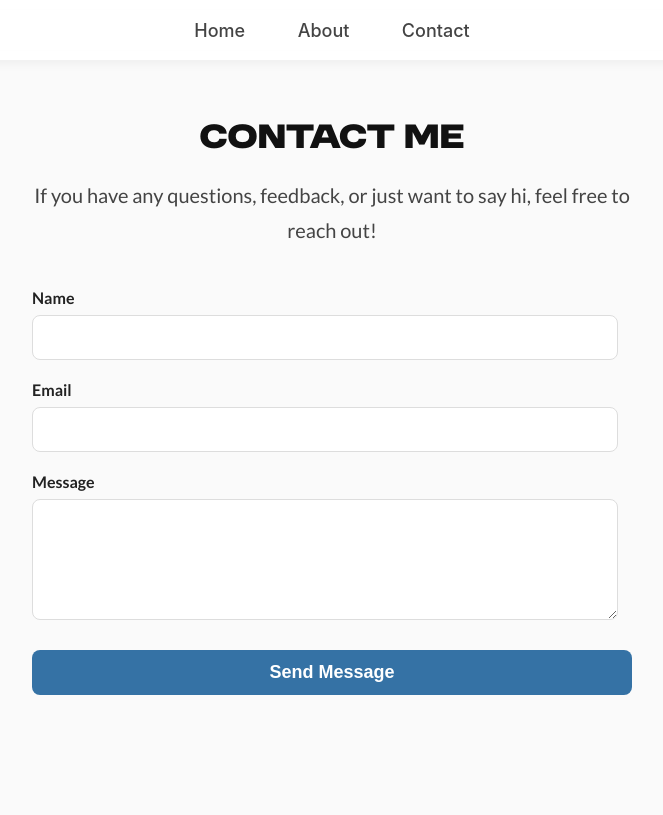
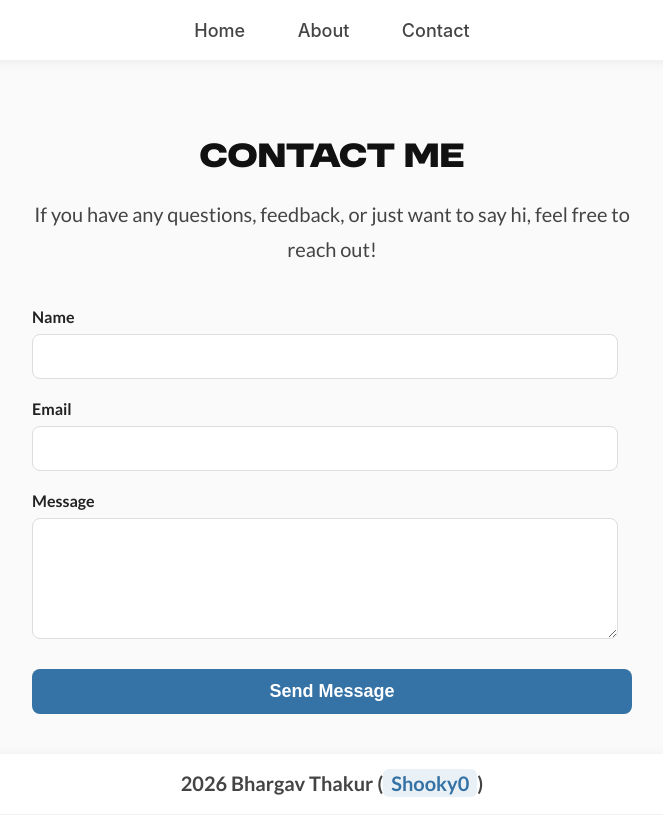
Before and after one commit to Shooky0/Shooky0.github.io, a plain HTML site: page contact.html in a window 1280 px wide. Shown: the whole page, without its empty margins (308-971 px from the left). Drawn offline with Linux system fonts and the light colour scheme; a web font is replaced by a local one.

Commit message:
improvements

```diff
--- a/contact.css
+++ b/contact.css
@@ -1,6 +1,13 @@
+.contact-page {
+    min-height: 100vh;
+    display: flex;
+    flex-direction: column;
+}
+
 .contact-container {
+    flex: 1;
     max-width: 600px;
-    margin: 120px auto;
+    margin: 120px auto 40px;
     padding: 0 24px;
     text-align: center;
     font-family: 'Lato', sans-serif;
--- a/contact.html
+++ b/contact.html
@@ -15,9 +15,10 @@
     <a href="contact.html">Contact</a>
   </nav>
 </header>
-<div class="contact-container">
-    <h1 class="headofsec">Contact Me</h1>
-    <p>If you have any questions, feedback, or just want to say hi, feel free to reach out!</p>
+<div class="contact-page">
+    <div class="contact-container">
+        <h1 class="headofsec">Contact Me</h1>
+        <p>If you have any questions, feedback, or just want to say hi, feel free to reach out!</p>
 
     <form class="contact-form" action="https://formspree.io/f/xdegeeqp" method="POST">
         <div class="form-group">
@@ -35,5 +36,9 @@
         <button type="submit" class="submit-btn">Send Message</button>
     </form>
 </div>
+<footer>
+    <p>2026 Bhargav Thakur (<a id="footer_git" href="https://github.com/Shooky0">Shooky0</a>)</p>
+    </ul>
+</footer>
 </body>
 </html>
--- a/style.css
+++ b/style.css
@@ -56,6 +56,7 @@ header {
     z-index: 100;
 }
 footer{
+    margin-top: auto;
     width: 100%;
     height: 60px;
     background: rgba(255, 255, 255, 0.85);
@@ -66,6 +67,8 @@ footer{
     display: flex;
     font-family: "Lato", sans-serif;
     font-weight: 700;
+
+    bottom: 0;
 }
 nav a {
     color: #444;
```
